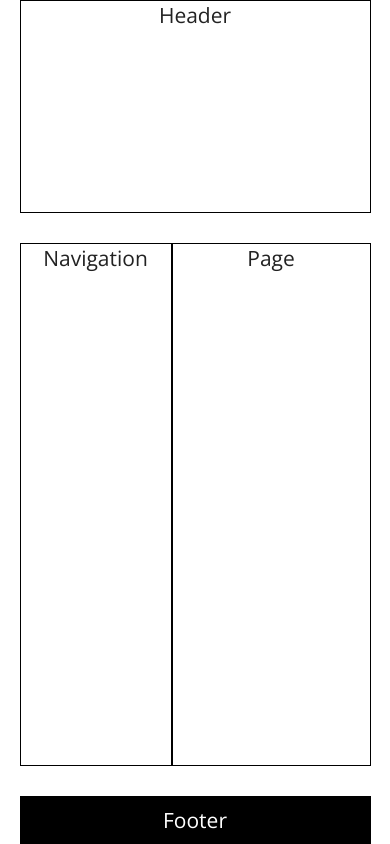
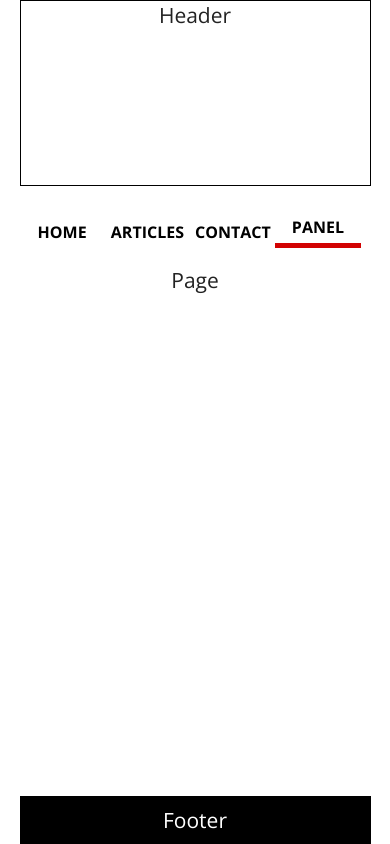
Before and after one commit to ArekeL/SPA_react_router, a React (Create React App) app: page /panel in a window 390 px wide. Built offline with nearby package versions, Linux system fonts and the light colour scheme.

Commit message:
Create navigation + css

```diff
--- a/src/layouts/Navigation.js
+++ b/src/layouts/Navigation.js
@@ -1,5 +1,23 @@
+import { NavLink } from "react-router-dom";
+import "../styles/Navigation.css";
+
+const menuList = [
+	{ name: "home", path: "/" },
+	{ name: "articles", path: "/articles" },
+	{ name: "contact", path: "/contact" },
+	{ name: "panel", path: "/panel" },
+];
 const Navigaton = () => {
-	return <div>Navigation</div>;
+	const menu = menuList.map((item) => (
+		<li key={item.name}>
+			<NavLink to={item.path}>{item.name.toUpperCase()}</NavLink>
+		</li>
+	));
+	return (
+		<nav className='main'>
+			<ul>{menu}</ul>
+		</nav>
+	);
 };
 
 export default Navigaton;
--- a/src/styles/App.css
+++ b/src/styles/App.css
@@ -15,6 +15,28 @@ header {
 	border: 1px solid black;
 }
 
+@media (max-width: 970px) {
+	main {
+		display: inline-block;
+		flex-grow: 1;
+		padding: 30px 0;
+	}
+	main .nav {
+		display: block;
+		width: 100%;
+	}
+	main .nav li {
+		width: 25%;
+		float: left;
+		font-size: 16px;
+	}
+	main .page {
+		flex-grow: 1;
+		margin-top: 20px;
+		min-height: 500px;
+	}
+}
+@media (min-width: 971px) {
 	main {
 		display: flex;
 		flex-grow: 1;
@@ -22,13 +44,10 @@ main {
 	}
 	main .nav {
 		min-width: 150px;
-	/* temporary */
-	border: 1px solid black;
 	}
 	main .page {
 		flex-grow: 1;
-	/* temporary */
-	border: 1px solid black;
+	}
 }
 
 footer {
--- /dev/null
+++ b/src/styles/Navigation.css
@@ -0,0 +1,66 @@
+nav.main {
+	padding: 0 10px 30px 0;
+}
+.main ul {
+	list-style-type: none;
+}
+
+nav.main a {
+	display: block;
+	text-align: left;
+	text-decoration: none;
+	padding: 5px;
+	color: black;
+	font-weight: 700;
+	transition: 0.3s;
+}
+
+@media (max-width: 970px) {
+	nav.main a {
+		display: block;
+		text-align: center;
+		text-decoration: none;
+		padding: 5px;
+		color: black;
+		font-weight: 700;
+		transition: 0.3s;
+	}
+	nav.main a.active {
+		border-bottom: 5px solid black;
+		transform: translateY(-5px);
+	}
+	nav.main li:nth-child(1) a.active {
+		border-bottom-color: rgb(2, 141, 55);
+	}
+	nav.main li:nth-child(2) a.active {
+		border-bottom-color: hsl(263, 97%, 28%);
+	}
+	nav.main li:nth-child(3) a.active {
+		border-bottom-color: rgb(233, 133, 2);
+	}
+	nav.main li:nth-child(4) a.active {
+		border-bottom-color: rgb(210, 2, 2);
+	}
+}
+@media (min-width: 971px) {
+	nav.main a:hover {
+		transform: translateX(15px);
+		transition: 0.3s;
+	}
+	nav.main a.active {
+		border-left: 10px solid black;
+		transform: translateX(0px);
+	}
+	nav.main li:nth-child(1) a.active {
+		border-left-color: rgb(2, 141, 55);
+	}
+	nav.main li:nth-child(2) a.active {
+		border-left-color: hsl(263, 97%, 28%);
+	}
+	nav.main li:nth-child(3) a.active {
+		border-left-color: rgb(233, 133, 2);
+	}
+	nav.main li:nth-child(4) a.active {
+		border-left-color: rgb(210, 2, 2);
+	}
+}
```
Lines whose indentation alone changed are shown as unchanged.
